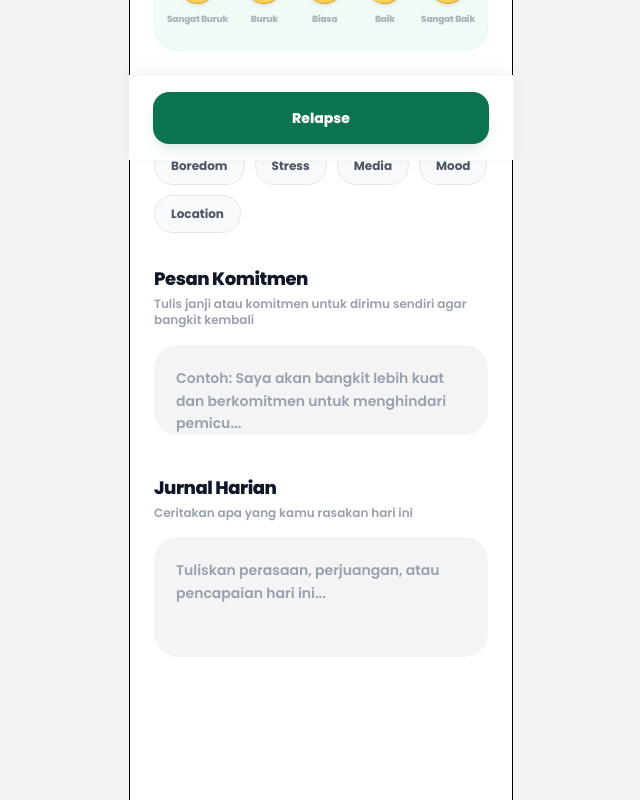
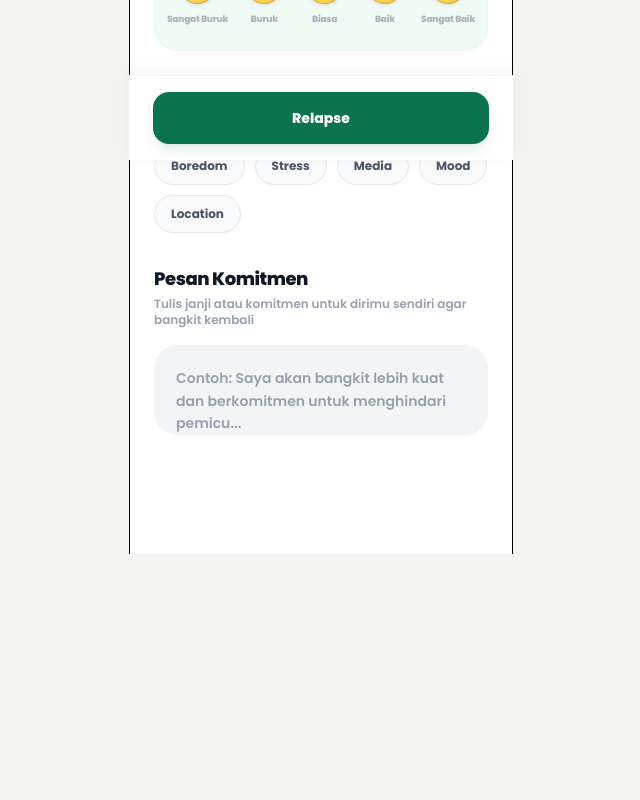
Before and after one commit to Pulih-app/frontend, a Next.js app: page /relapse in a window 1280 px wide. Shown: the part 640-1440 px from the top of the page, without its empty margins (319-959 px from the left). After the commit the page ends 1194 px from the top, so only its background shows below. Built offline with nearby package versions, Linux system fonts and the light colour scheme.

Commit message:
feat: add new relapse page

```diff
--- a/app/home/page.tsx
+++ b/app/home/page.tsx
@@ -68,7 +68,7 @@ export default function UserHomePage() {
 
         </Link>
 
-        <Link href="/onboarding/set-target" className="mt-4 flex items-center relative overflow-hidden  rounded-2xl bg-[#effbf4] px-5 py-3.5 active:scale-[0.99] border border-[#d2f3df]/30 text-gray-900 transition-transform">
+        <Link href="/relapse" className="mt-4 flex items-center relative overflow-hidden  rounded-2xl bg-[#effbf4] px-5 py-3.5 active:scale-[0.99] border border-[#d2f3df]/30 text-gray-900 transition-transform">
           <div className="w-8 h-8 shrink-0 mr-2">
             <Image src="/assets/billy_relapse.png" alt="Billy Relapse" width={500} height={500} className="object-contain absolute -left-36 -bottom-4 w-full h-full" />
           </div>
--- a/app/relapse/page.tsx
+++ b/app/relapse/page.tsx
@@ -185,23 +185,6 @@ export default function RelapsePage() {
                 />
             </section>
 
-            {/* Daily Journal Section */}
-            <section className="mt-8 mb-6">
-                <h2 className="text-[18px] font-black tracking-tight text-gray-900">
-                    Jurnal Harian
-                </h2>
-                <p className="text-xs font-semibold text-gray-400 mt-1 leading-snug">
-                    Ceritakan apa yang kamu rasakan hari ini
-                </p>
-
-                <textarea
-                    value={journalText}
-                    onChange={(e) => setJournalText(e.target.value)}
-                    placeholder="Tuliskan perasaan, perjuangan, atau pencapaian hari ini..."
-                    className="w-full min-h-[120px] rounded-[24px] border-2 border-transparent bg-gray-100 p-5 text-sm font-semibold outline-none focus:border-[#2e7d32] focus:bg-white transition-colors text-gray-800 placeholder-gray-400 mt-4 resize-none leading-relaxed"
-                />
-            </section>
-
             {/* Success Toast Overlay */}
             {showSuccessToast && (
                 <div className="fixed inset-0 z-50 bg-black/40 backdrop-blur-sm flex items-center justify-center p-6">
```
